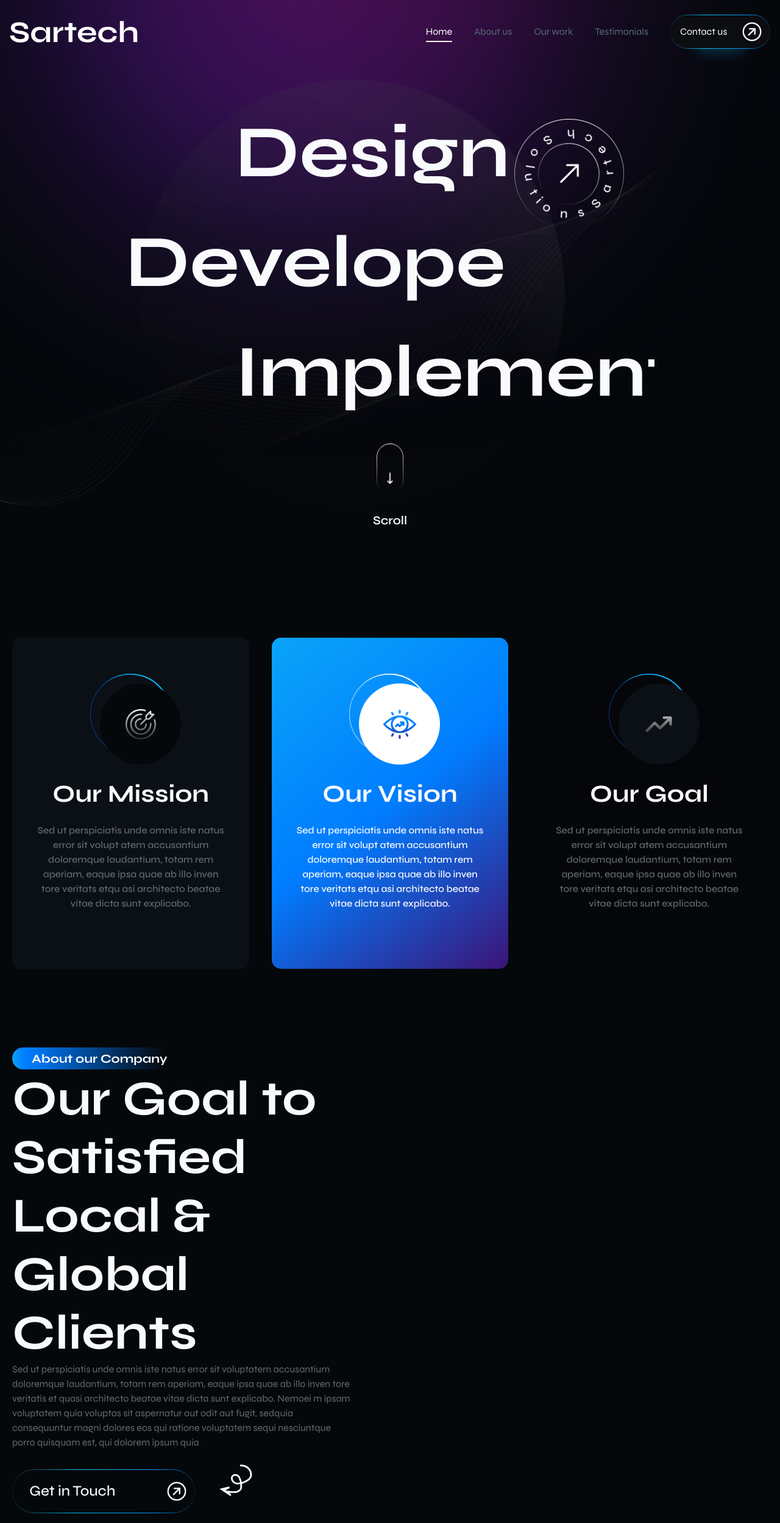
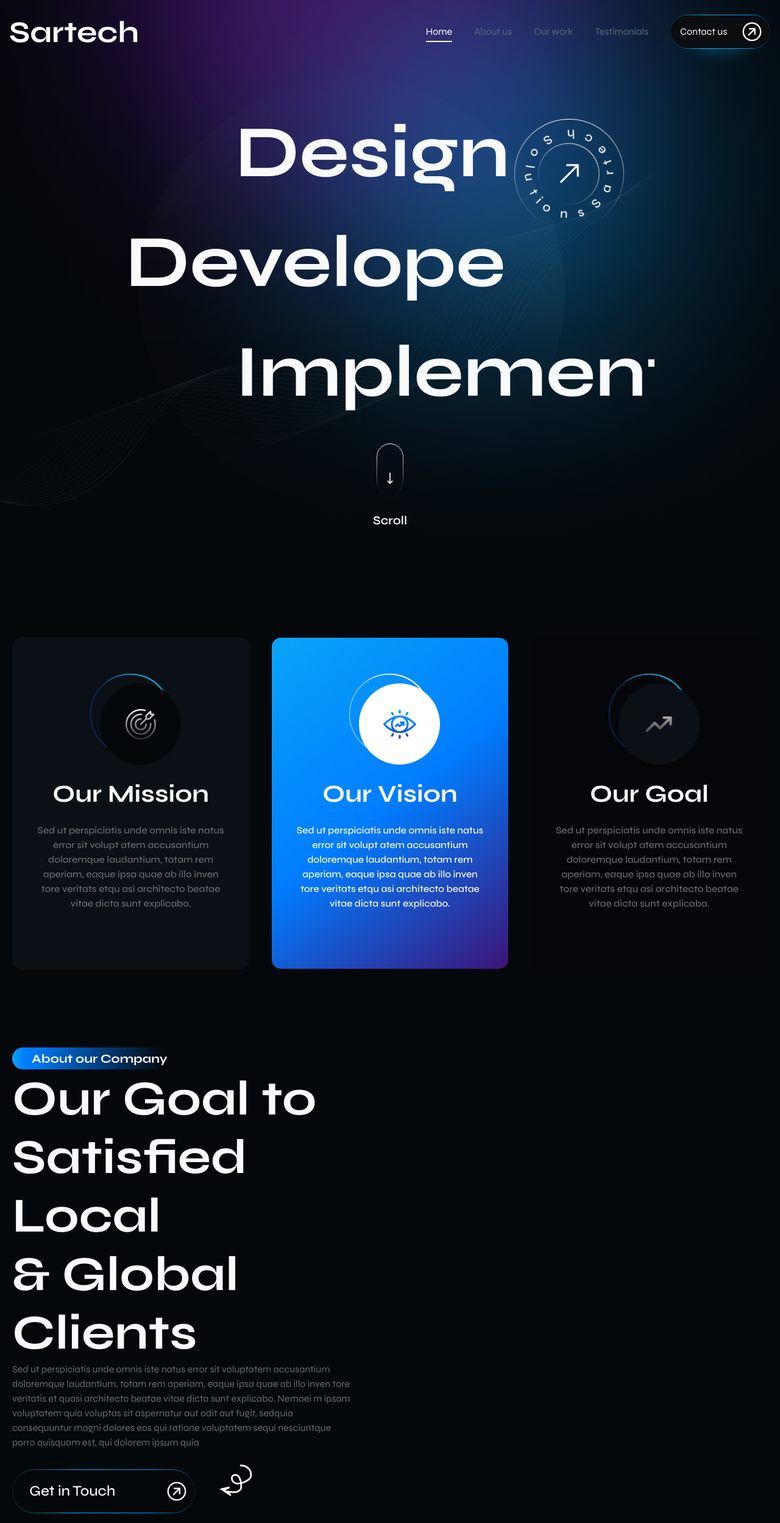
Before and after one commit to Usamakhan94/portfolio, a Next.js app: page / in a window 1280 px wide. Shown: the whole page at 61% size. Built offline with nearby package versions, Linux system fonts and the light colour scheme.

Commit message:
Optimized shades

```diff
--- a/components/section/Home/Goal.tsx
+++ b/components/section/Home/Goal.tsx
@@ -3,6 +3,7 @@ import { ArrowCircleIcons } from "@/components/ui/icons";
 import Pills from "@/components/ui/pill";
 import Link from "next/link";
 import { motion } from "framer-motion";
+import Transition from "@/components/ui/transition";
 
 const OurGoal = () => {
   return (
@@ -16,7 +17,9 @@ const OurGoal = () => {
               </span>
             </Pills>
             <h2 className="text-h2 font-bold leading-[1.2]">
-              Our Goal to Satisfied Local & Global Clients
+              <Transition>Our Goal to</Transition>
+              <Transition>Satisfied Local</Transition>
+              <Transition>& Global Clients</Transition>
             </h2>
             <p>
               Sed ut perspiciatis unde omnis iste natus error sit voluptatem
@@ -32,7 +35,6 @@ const OurGoal = () => {
                 className="rounded-full h-[72px] min-w-[18.75rem] relative group"
                 href=""
               >
-                {/* <div className="absolute w-1/2 h-1/2 bg-[#01BAED] -bottom-1 left-1/2 -translate-x-1/2 rounded-full blur-md opacity-30" /> */}
                 <div className="bg-clip-padding p-[1px] relative isolate overflow-hidden min-w-14 gap-4 h-full rounded-full">
                   <div className="absolute w-full h-full btn-gradeint -z-10 top-0 left-0 animate-pulse group-hover:animate-none" />
                   <div className="bg-[#05080B] rounded-full flex items-center justify-between w-full h-full px-[0.625rem] pl-[1.7rem]">
--- a/components/section/Home/Hero.tsx
+++ b/components/section/Home/Hero.tsx
@@ -41,8 +41,6 @@ const Hero = () => {
           />
         </div>
       </div>
-
-      <div className="pointer-events-none bg-[#3C1477] rounded-full absolute -z-10 -top-[5%] left-[40%] -translate-x-1/2 -translate-y-1/2 w-[51.875rem] h-[51.875rem] blur-[150px] before:bg-[#4C0E49] before:rounded-full before:absolute before:-z-20 before:top-[40%] before:-right-[30%] before:-translate-x-1/2 before:-translate-y-1/2 before:w-[37.5rem] before:h-[37.5rem] " />
       <div className="absolute w-[1200px] h-[700px] pointer-events-none top-[15%] -z-10 -left-[5%]">
         <Image
           className="object-contain"
@@ -51,6 +49,12 @@ const Hero = () => {
           fill
         />
       </div>
+      <div className="absolute top-0 -z-10">
+        <Image src="/top_bnr-shade1.png" alt="" fill className="!static" />
+      </div>
+      <div className="absolute top-0 right-0 -z-10">
+        <Image src="/top_bnr-shade2.png" alt="" fill className="!static" />
+      </div>
     </section>
   );
 };
```
Also changed, not shown: public/top_bnr-shade1.png (added), public/top_bnr-shade2.png (added).
